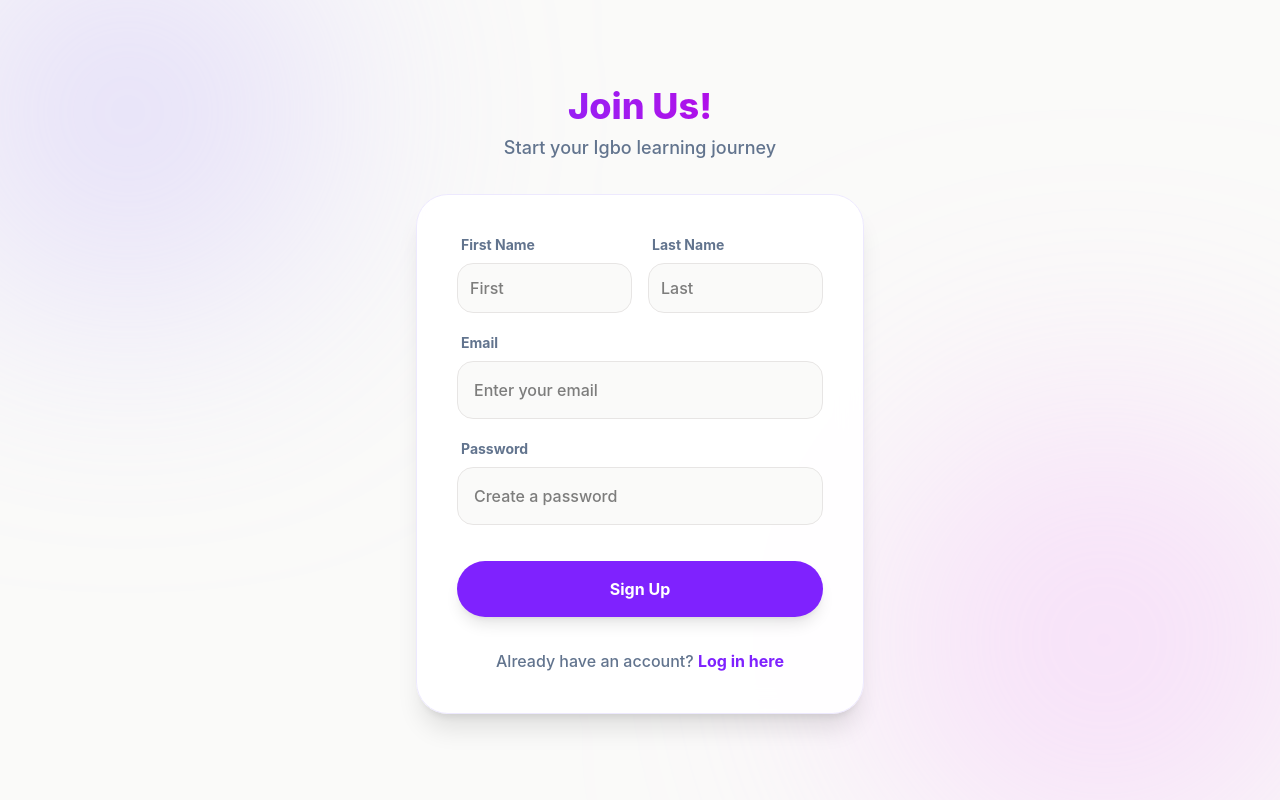
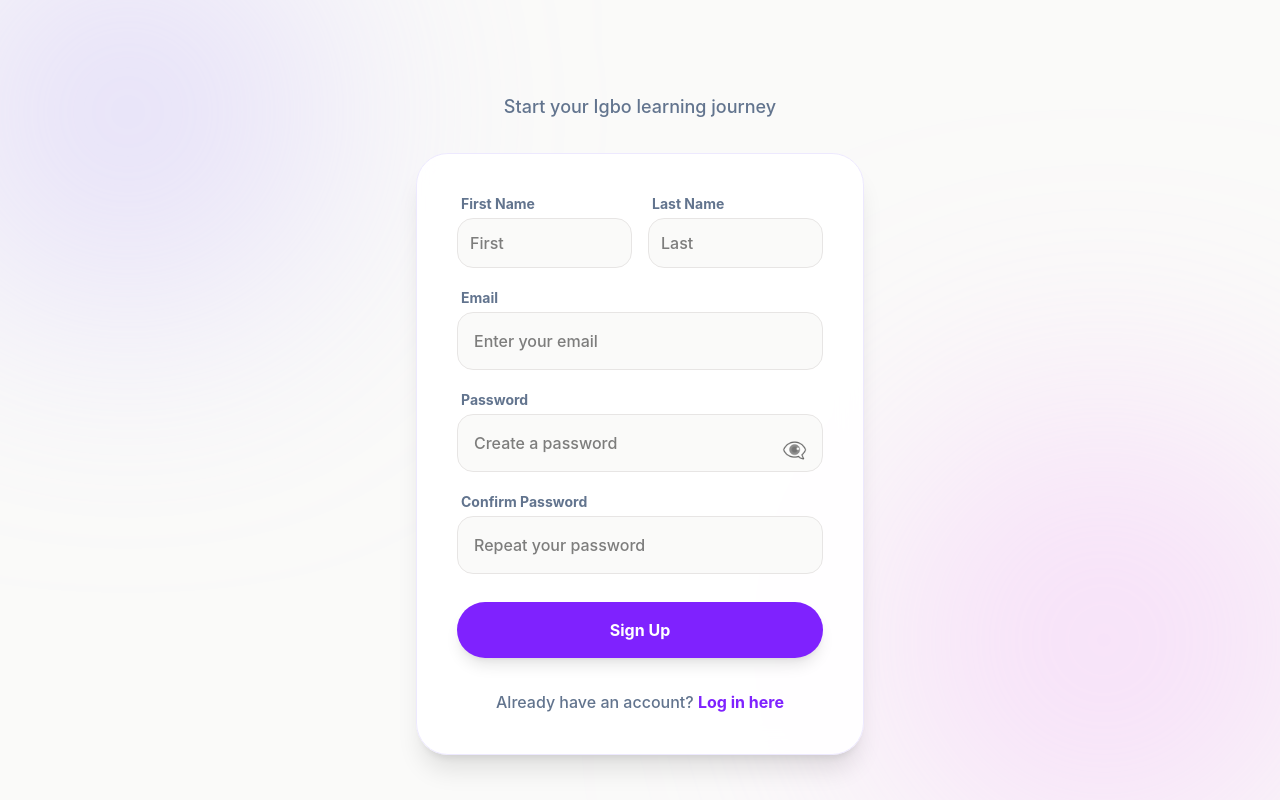
Before and after one commit to Nwanekwup/Learn-Igbo-Web-App, a React (Vite) app in the folder frontend/: page /signup in a window 1280 px wide. Built offline with nearby package versions, Linux system fonts and the light colour scheme.

Commit message:
final: implement persistent practice logic and professional UI updates

```diff
--- a/frontend/src/api.js
+++ b/frontend/src/api.js
@@ -1,7 +1,7 @@
 import axios from 'axios';
 
 const api = axios.create({
-  baseURL: 'http://localhost:8000https://learn-igbo-backend.onrender.com',
+  baseURL: 'https://learn-igbo-backend.onrender.com',
 });
 
 export default api;
--- a/frontend/src/components/Signup.jsx
+++ b/frontend/src/components/Signup.jsx
@@ -7,7 +7,9 @@ function Signup() {
   const [lastName, setLastName] = useState('');
   const [email, setEmail] = useState('');
   const [password, setPassword] = useState('');
+  const [confirmPassword, setConfirmPassword] = useState(''); // New state for confirmation
   const [error, setError] = useState('');
+  const [showPassword, setShowPassword] = useState(false); // State for eye icon toggle
   const [isLoading, setIsLoading] = useState(false);
   const navigate = useNavigate();
 
@@ -15,6 +17,13 @@ function Signup() {
     e.preventDefault();
     setIsLoading(true);
     setError('');
+
+    // Security Check: Ensure passwords match before calling the API
+    if (password !== confirmPassword) {
+      setError("Passwords do not match!");
+      setIsLoading(false);
+      return;
+    }
 
     try {
       await api.post('/signup', {
@@ -41,7 +50,7 @@ function Signup() {
 
       <div className="relative z-10 w-full max-w-md">
         <div className="text-center mb-8">
-          <h1 className="text-4xl font-extrabold text-transparent bg-clip-text bg-gradient-to-r from-violet-600 to-fuchsia-600 mb-2">
+          <h1 className="text-4xl font-extrabold text-transparent bg-clip-text bg-gradient-r from-violet-600 to-fuchsia-600 mb-2">
             Join Us!
           </h1>
           <p className="text-slate-500 font-medium text-lg">Start your Igbo learning journey</p>
@@ -53,7 +62,7 @@ function Signup() {
 
             <div className="grid grid-cols-2 gap-4">
               <div>
-                <label className="block text-sm font-bold text-slate-500 mb-2 ml-1">First Name</label>
+                <label className="block text-sm font-bold text-slate-500 mb-1 ml-1">First Name</label>
                 <input
                   type="text"
                   value={firstName}
@@ -64,7 +73,7 @@ function Signup() {
                 />
               </div>
               <div>
-                <label className="block text-sm font-bold text-slate-500 mb-2 ml-1">Last Name</label>
+                <label className="block text-sm font-bold text-slate-500 mb-1 ml-1">Last Name</label>
                 <input
                   type="text"
                   value={lastName}
@@ -77,7 +86,7 @@ function Signup() {
             </div>
 
             <div>
-              <label className="block text-sm font-bold text-slate-500 mb-2 ml-1">Email</label>
+              <label className="block text-sm font-bold text-slate-500 mb-1 ml-1">Email</label>
               <input
                 type="email"
                 value={email}
@@ -88,22 +97,43 @@ function Signup() {
               />
             </div>
 
-            <div>
-              <label className="block text-sm font-bold text-slate-500 mb-2 ml-1">Password</label>
+            {/* Password with Eye Icon */}
+            <div className="relative">
+              <label className="block text-sm font-bold text-slate-500 mb-1 ml-1">Password</label>
               <input
-                type="password"
+                type={showPassword ? "text" : "password"}
                 value={password}
                 onChange={(e) => setPassword(e.target.value)}
                 required
                 className="w-full p-4 bg-stone-50 border border-stone-200 rounded-2xl focus:outline-none focus:ring-2 focus:ring-violet-500 font-medium transition-all"
                 placeholder="Create a password"
               />
+              <button
+                type="button"
+                onClick={() => setShowPassword(!showPassword)}
+                className="absolute right-4 top-[46px] text-xl grayscale hover:grayscale-0 transition-all opacity-60 hover:opacity-100"
+              >
+                {showPassword ? "👁️" : "👁️‍🗨️"}
+              </button>
+            </div>
+
+            {/* Confirm Password Field */}
+            <div>
+              <label className="block text-sm font-bold text-slate-500 mb-1 ml-1">Confirm Password</label>
+              <input
+                type={showPassword ? "text" : "password"}
+                value={confirmPassword}
+                onChange={(e) => setConfirmPassword(e.target.value)}
+                required
+                className="w-full p-4 bg-stone-50 border border-stone-200 rounded-2xl focus:outline-none focus:ring-2 focus:ring-violet-500 font-medium transition-all"
+                placeholder="Repeat your password"
+              />
             </div>
 
             <button
               type="submit"
               disabled={isLoading}
-              className="w-full py-4 mt-4 font-bold text-white transition-all bg-violet-600 rounded-full shadow-lg hover:bg-violet-700 hover:shadow-xl hover:-translate-y-1 disabled:bg-slate-300 disabled:transform-none disabled:shadow-none"
+              className="w-full py-4 mt-2 font-bold text-white transition-all bg-violet-600 rounded-full shadow-lg hover:bg-violet-700 hover:shadow-xl hover:-translate-y-1 disabled:bg-slate-300 disabled:transform-none disabled:shadow-none"
             >
               {isLoading ? 'Creating account...' : 'Sign Up'}
             </button>
```
Also changed, not shown: 1 other file (tests, documents, lock files or other folders).
